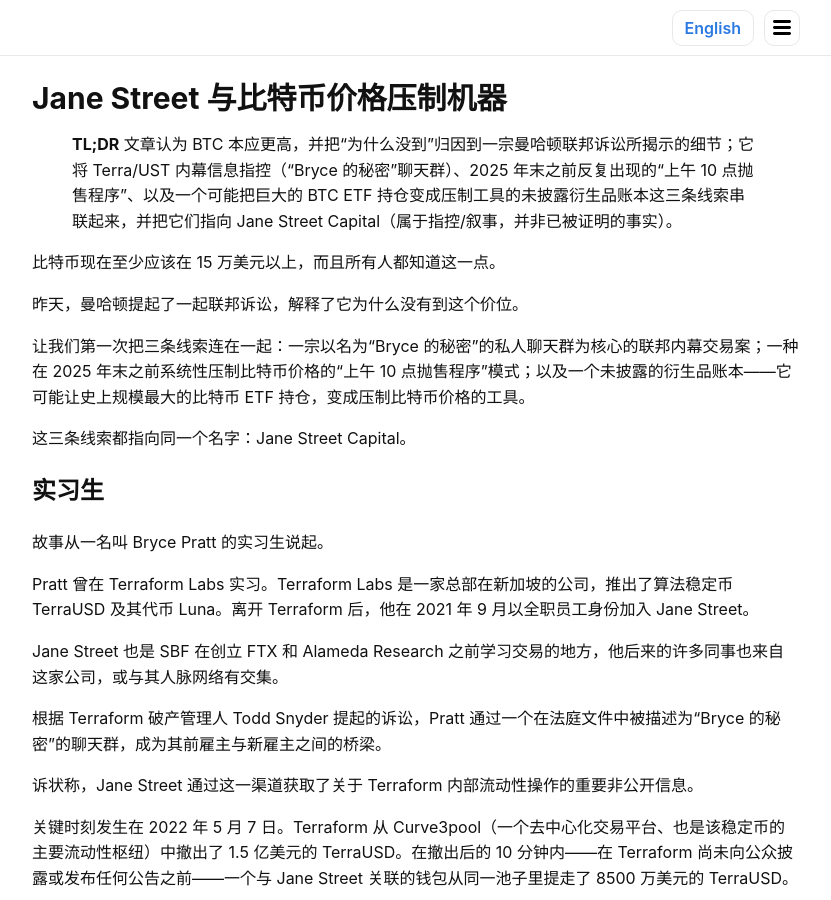
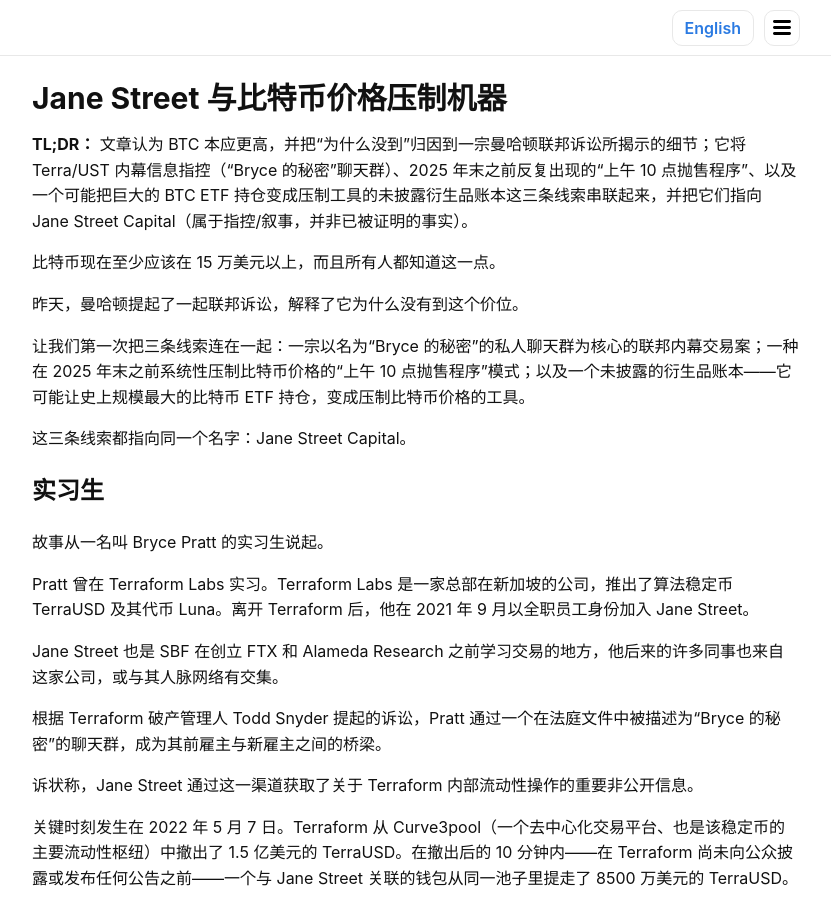
Before and after one commit to vultr740-byte/articles, a Jekyll site: the page built from posts/2026-02-26-janestreet-bitcoin-price-suppression/zh.md, in a window 1280 px wide and 900 px high. Shown: the whole window, without its empty margins (224-1055 px from the left). Built offline with Jekyll 4.4.1, drawn with Linux system fonts in a browser that asks for light colours; our own code applies the rules of GitHub Pages for plain Markdown files.

Commit message:
Tweak TLDR formatting (inline label, no blockquote)

```diff
--- a/posts/2026-02-26-janestreet-bitcoin-price-suppression/zh.md
+++ b/posts/2026-02-26-janestreet-bitcoin-price-suppression/zh.md
@@ -5,7 +5,7 @@
 date: "2026-02-26"
 ---
 
-> **TL;DR**  文章认为 BTC 本应更高，并把“为什么没到”归因到一宗曼哈顿联邦诉讼所揭示的细节；它将 Terra/UST 内幕信息指控（“Bryce 的秘密”聊天群）、2025 年末之前反复出现的“上午 10 点抛售程序”、以及一个可能把巨大的 BTC ETF 持仓变成压制工具的未披露衍生品账本这三条线索串联起来，并把它们指向 Jane Street Capital（属于指控/叙事，并非已被证明的事实）。
+**TL;DR：** 文章认为 BTC 本应更高，并把“为什么没到”归因到一宗曼哈顿联邦诉讼所揭示的细节；它将 Terra/UST 内幕信息指控（“Bryce 的秘密”聊天群）、2025 年末之前反复出现的“上午 10 点抛售程序”、以及一个可能把巨大的 BTC ETF 持仓变成压制工具的未披露衍生品账本这三条线索串联起来，并把它们指向 Jane Street Capital（属于指控/叙事，并非已被证明的事实）。
 
 比特币现在至少应该在 15 万美元以上，而且所有人都知道这一点。
 
```
Also changed, not shown: posts/2026-02-26-janestreet-bitcoin-price-suppression/en.md (+1 -1 lines).
